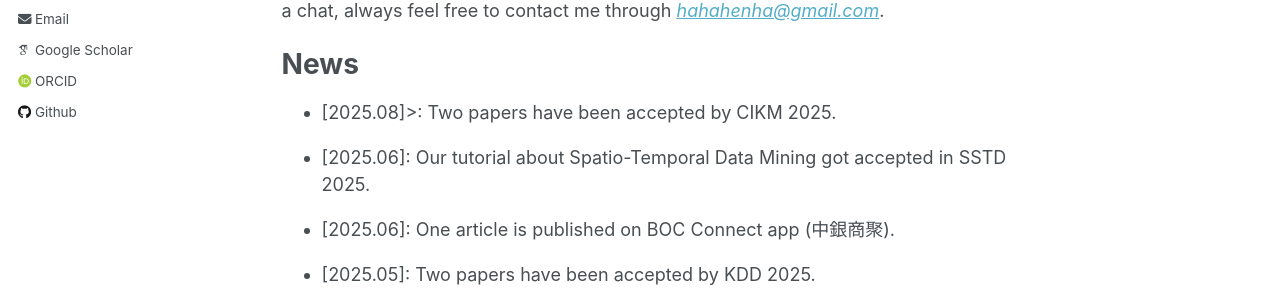
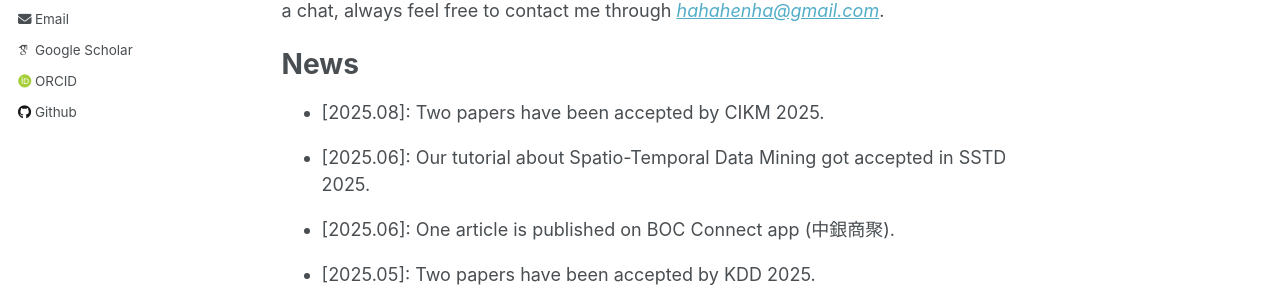
Before and after one commit to hahahenha/hahahenha.github.io, a Jekyll site: the page built from _pages/about.md, in a window 1280 px wide and 900 px high. Shown: the part 410-705 px from the top of the window. Built offline with Jekyll 4.4.1, drawn with Linux system fonts in a browser that asks for light colours; some web fonts are replaced.

```diff
--- a/_pages/about.md
+++ b/_pages/about.md
@@ -40,7 +40,7 @@ If you are interested in collaborating with me or want to have a chat, always fe
 
 
  <ul>
-    <li>[2025.08]>: Two papers have been accepted by CIKM 2025. </li>
+    <li>[2025.08]: Two papers have been accepted by CIKM 2025. </li>
   </ul>
 
   <ul>
```
